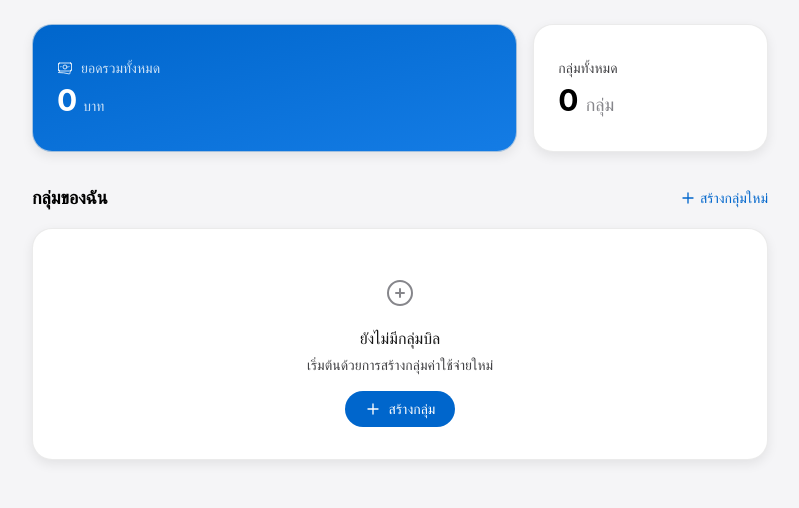
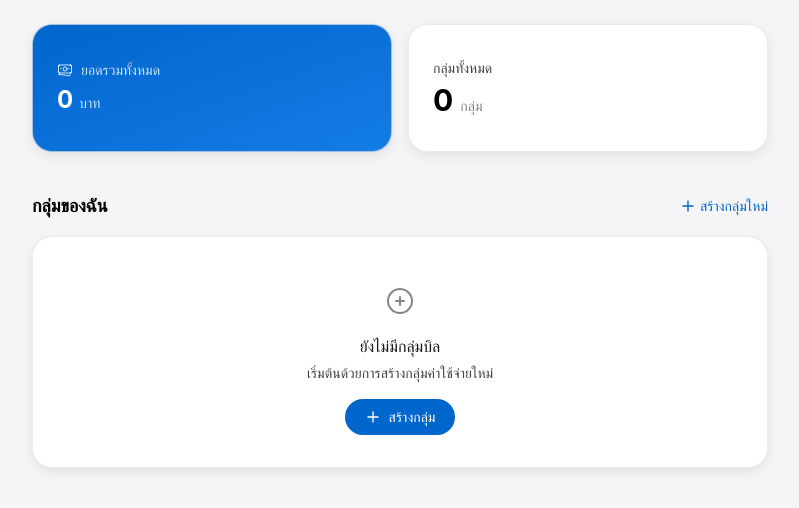
Before and after one commit to lalkai/check-bill, a Vue app: page / in a window 1280 px wide. Shown: the top 508 px of the page, without its empty margins (240-1039 px from the left). Built offline with nearby package versions, Linux system fonts and the light colour scheme.

Commit message:
fix: Improve dashboard layout

```diff
--- a/src/views/HomeView.vue
+++ b/src/views/HomeView.vue
@@ -1,21 +1,14 @@
 <script setup>
-import { ref, computed } from 'vue';
-import { useBillGroupsStore, COLOR_PALETTE } from '../stores/BillGroups';
+import { ref } from 'vue';
 import BillGroupCard from '../components/home-view/BillGroupCard.vue';
 import CreateGroupModal from '../components/home-view/CreateGroupModal.vue';
 import EditGroupModal from '../components/home-view/EditGroupModal.vue';
+import { useBillGroupsStore } from '../stores/BillGroups';
 
 const groupsStore = useBillGroupsStore();
 const emit = defineEmits(['open-group']);
 
 import { formatCurrency } from "../utils/common";
-
-function getTotalAmountClass() {
-    const str = formatCurrency(groupsStore.totalAllGroupsAmount);
-    if (str.length > 20) return 'text-xl';
-    if (str.length > 15) return 'text-2xl';
-    return 'text-3xl';
-}
 
 const showCreateModal = ref(false);
 const editingGroup = ref(null);
@@ -48,9 +41,10 @@ function handleDeleteGroup(groupId) {
 <template>
     <div class="space-y-8">
         <!-- Dashboard Summary -->
-        <div class="grid grid-cols-3 gap-4">
+        <div
+            class="flex gap-4 overflow-x-auto snap-x snap-mandatory scrollbar-hide pb-2 -mx-4 px-4 sm:grid sm:grid-cols-2 sm:mx-0 sm:px-0 sm:overflow-visible">
             <div
-                class="col-span-2 a-card bg-gradient-to-br from-primary to-primary-light text-white flex flex-col justify-center h-32">
+                class="min-w-[85%] sm:min-w-0 snap-center a-card bg-gradient-to-br from-primary to-primary-light text-white flex flex-col justify-center h-32">
                 <div class="flex items-center gap-2 text-white/80 text-sm font-medium mb-1">
                     <svg xmlns="http://www.w3.org/2000/svg" fill="none" viewBox="0 0 24 24" stroke-width="1.5"
                         stroke="currentColor" class="w-4 h-4">
@@ -59,17 +53,17 @@ function handleDeleteGroup(groupId) {
                     </svg>
                     ยอดรวมทั้งหมด
                 </div>
-                <div class="flex items-baseline overflow-x-auto scrollbar-hide whitespace-nowrap min-w-0"
-                    :class="getTotalAmountClass()">
+                <div class="flex items-baseline overflow-x-auto scrollbar-hide whitespace-nowrap min-w-0 text-2xl">
                     <span class="font-bold">{{ formatCurrency(groupsStore.totalAllGroupsAmount) }}</span>
                     <span class="text-sm font-normal opacity-80 ml-1.5">บาท</span>
                 </div>
             </div>
 
-            <div class="a-card bg-white flex flex-col justify-center h-32">
+            <div class="min-w-[85%] sm:min-w-0 snap-center a-card bg-white flex flex-col justify-center h-32">
                 <div class="text-neutral-500 text-sm font-medium mb-1">กลุ่มทั้งหมด</div>
                 <div class="text-3xl font-bold text-neutral-700 overflow-hidden break-all">
-                    {{ groupsStore.groups.length }} <span class="text-lg font-normal text-neutral-400">กลุ่ม</span>
+                    {{ groupsStore.groups.length }}
+                    <span class="text-sm font-normal text-neutral-400">กลุ่ม</span>
                 </div>
             </div>
         </div>
```
